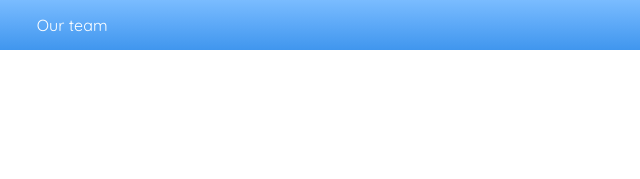
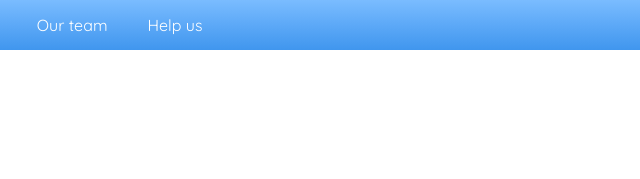
Before and after one commit to jorus-tyron/layout_master, a plain HTML site: page index.html in a window 1280 px wide. Shown: the top 179 px of the page, 193-833 px from the left. Drawn offline with Linux system fonts and the light colour scheme.

Commit message:
second upload

```diff
--- a/index.html
+++ b/index.html
@@ -13,6 +13,7 @@
     <a href="#" class="nav_bar_item">About</a>
     <a href="#" class="nav_bar_item">Products</a>
     <a href="#" class="nav_bar_item">Our team</a>
+    <a href="#" class="nav_bar_item">Help us</a>
     <a href="#" class="nav_bar_item align_right">Contact us</a>
   </div>
 
```
